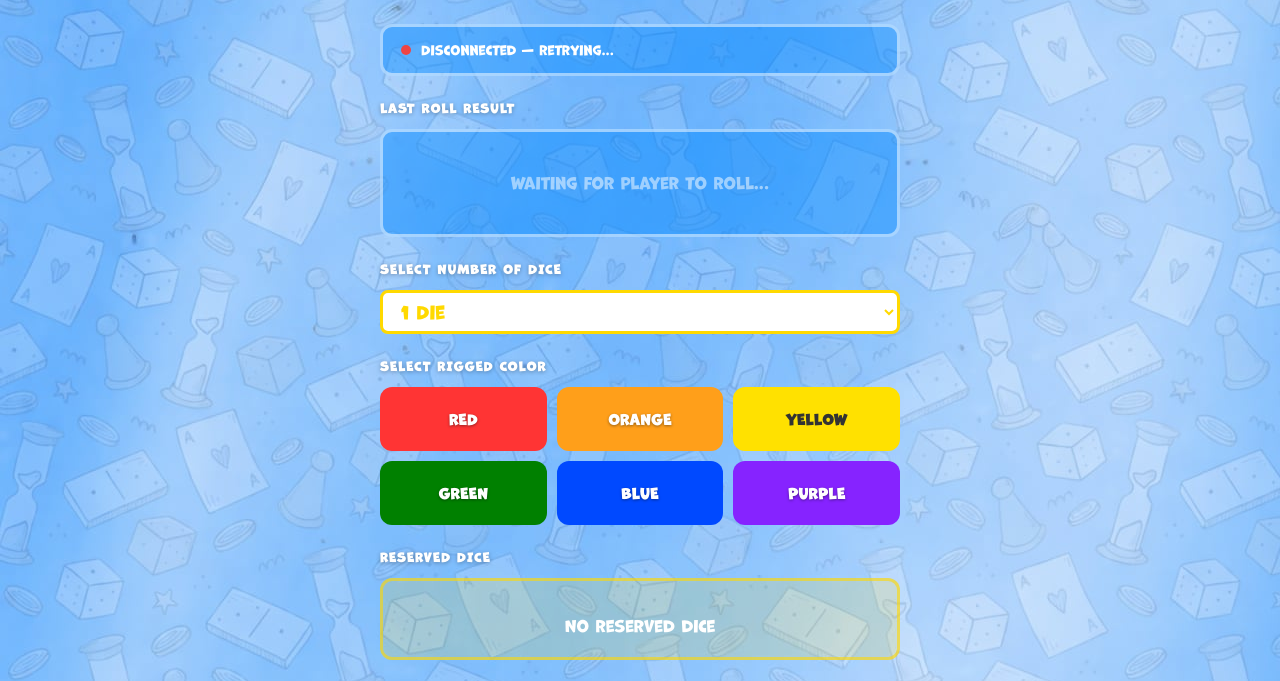
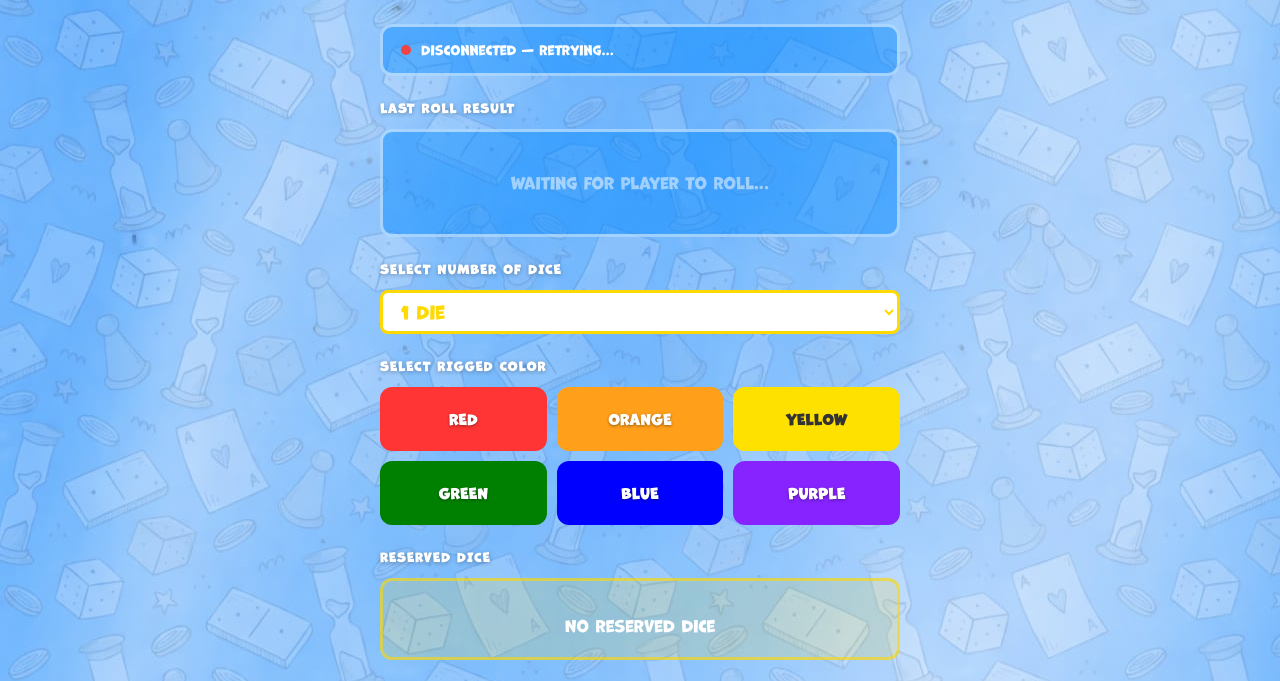
Before and after one commit to J4yemz/dice-game-final, a website: page admin_temp.html in a window 1280 px wide. Shown: the part 113-794 px from the top of the page. Drawn offline with Linux system fonts and the light colour scheme.

Commit message:
very final blue

```diff
--- a/admin_temp.html
+++ b/admin_temp.html
@@ -151,7 +151,7 @@
         }
 
         .color-btn[data-color="BLUE"] {
-            background: #0049ff;
+            background: #0000ff;
         }
 
         .color-btn[data-color="PURPLE"] {
```
